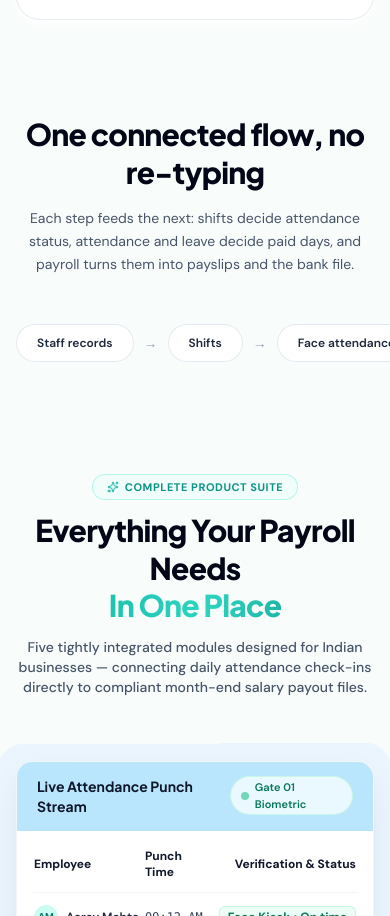
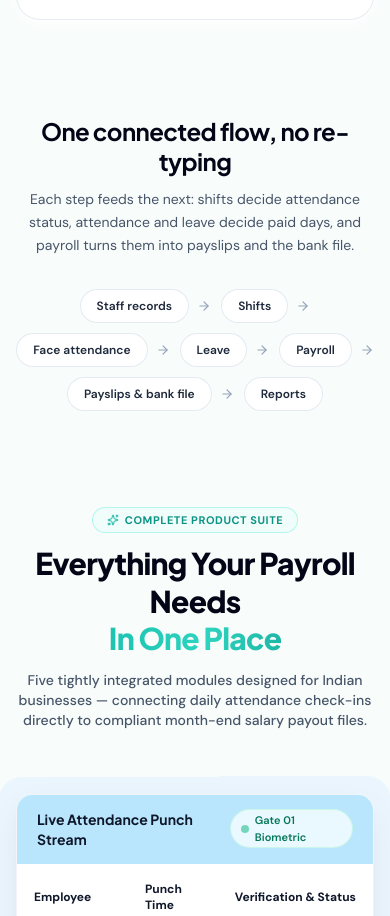
Before and after one commit to priyaameego/payrollhr, a Next.js app: page / in a window 390 px wide. Shown: the part 8546-9462 px from the top of the page. Built offline with nearby package versions, Linux system fonts and the light colour scheme.

Commit message:
feat(flow): connect flow pills to live feature routes with responsive flex wrap matching payrolehr.com

```diff
--- a/app/page.tsx
+++ b/app/page.tsx
@@ -1111,39 +1111,41 @@ export default function HomePage() {
       {/* ============================================================ */}
       <section className="mx-auto max-w-6xl px-4 sm:px-6">
         <div className="text-center max-w-3xl mx-auto">
-          <h2 className="font-display text-3xl sm:text-4xl lg:text-5xl font-extrabold text-slate-950 tracking-tight leading-tight">
+          <h2 className="font-display text-2xl font-bold text-slate-950 sm:text-3xl lg:text-4xl tracking-tight leading-tight">
             One connected flow, no re-typing
           </h2>
-          <p className="mt-4 text-sm sm:text-base text-slate-600 leading-relaxed max-w-2xl mx-auto">
+          <p className="mt-3 text-sm sm:text-base text-slate-600 leading-relaxed max-w-2xl mx-auto">
             Each step feeds the next: shifts decide attendance status, attendance and leave decide paid days, and payroll turns them into payslips and the bank file.
           </p>
         </div>
 
-        {/* Responsive Connected Chain Pills */}
-        <div className="mt-10 overflow-x-auto pb-4 pt-2 -mx-4 px-4 sm:mx-0 sm:px-0 scrollbar-none">
-          <div className="flex items-center justify-start sm:justify-center gap-2 sm:gap-3 min-w-max mx-auto">
-            {[
-              "Staff records",
-              "Shifts",
-              "Face attendance",
-              "Leave",
-              "Payroll",
-              "Payslips & bank file",
-              "Reports",
-            ].map((step, idx) => (
-              <React.Fragment key={step}>
-                <div className="rounded-full border border-slate-200/90 bg-white px-5 py-2.5 text-xs sm:text-sm font-semibold text-slate-800 shadow-2xs transition-all duration-300 hover:border-[#12B5A5] hover:text-[#0E7A6E] hover:shadow-xs hover:-translate-y-0.5 cursor-default select-none whitespace-nowrap">
-                  {step}
-                </div>
-                {idx < 6 && (
-                  <span className="text-slate-400 font-bold text-sm sm:text-base px-0.5 select-none" aria-hidden="true">
-                    →
-                  </span>
-                )}
-              </React.Fragment>
-            ))}
-          </div>
-        </div>
+        {/* Responsive Connected Chain Pills matching payrolehr.com */}
+        <ol className="mt-8 flex flex-wrap items-center justify-center gap-2.5 sm:gap-3">
+          {[
+            { label: "Staff records", href: "/features/employee-management" },
+            { label: "Shifts", href: "/features/shift-management" },
+            { label: "Face attendance", href: "/features/face-attendance" },
+            { label: "Leave", href: "/features/leave-management" },
+            { label: "Payroll", href: "/features/payroll-management" },
+            { label: "Payslips & bank file", href: "/features/payroll-management" },
+            { label: "Reports", href: "/features/reports-analytics" },
+          ].map((step, idx) => (
+            <li key={step.label} className="flex items-center gap-2 sm:gap-3">
+              <Link
+                href={step.href}
+                className="group inline-flex items-center rounded-full border border-slate-200/90 bg-white px-4 sm:px-5 py-2 text-xs sm:text-sm font-semibold text-slate-800 shadow-2xs transition-all duration-300 hover:border-[#12B5A5] hover:text-[#0E7A6E] hover:shadow-xs hover:-translate-y-0.5 active:translate-y-0 whitespace-nowrap"
+              >
+                <span>{step.label}</span>
+              </Link>
+              {idx < 6 && (
+                <ArrowRight
+                  className="h-3.5 w-3.5 sm:h-4 sm:w-4 text-slate-400 shrink-0"
+                  aria-hidden="true"
+                />
+              )}
+            </li>
+          ))}
+        </ol>
       </section>
 
       {/* ============================================================ */}
```
